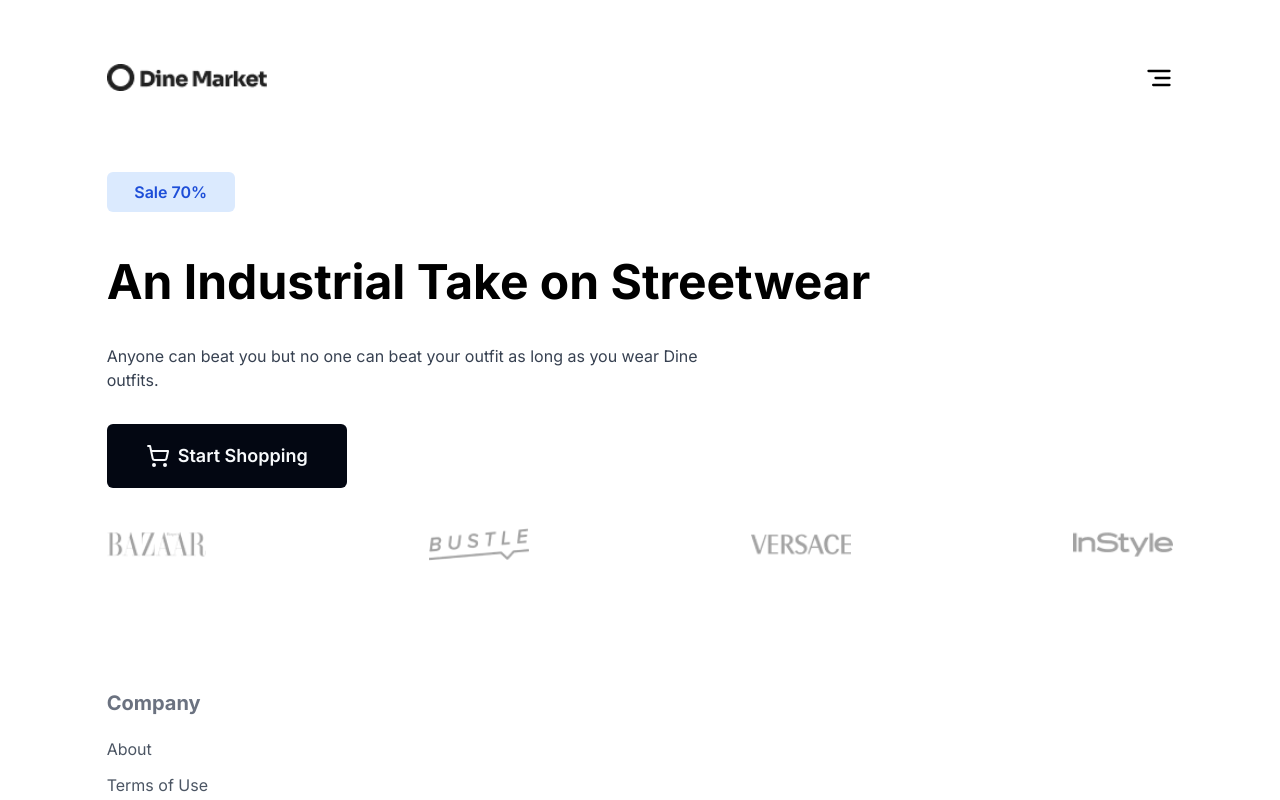
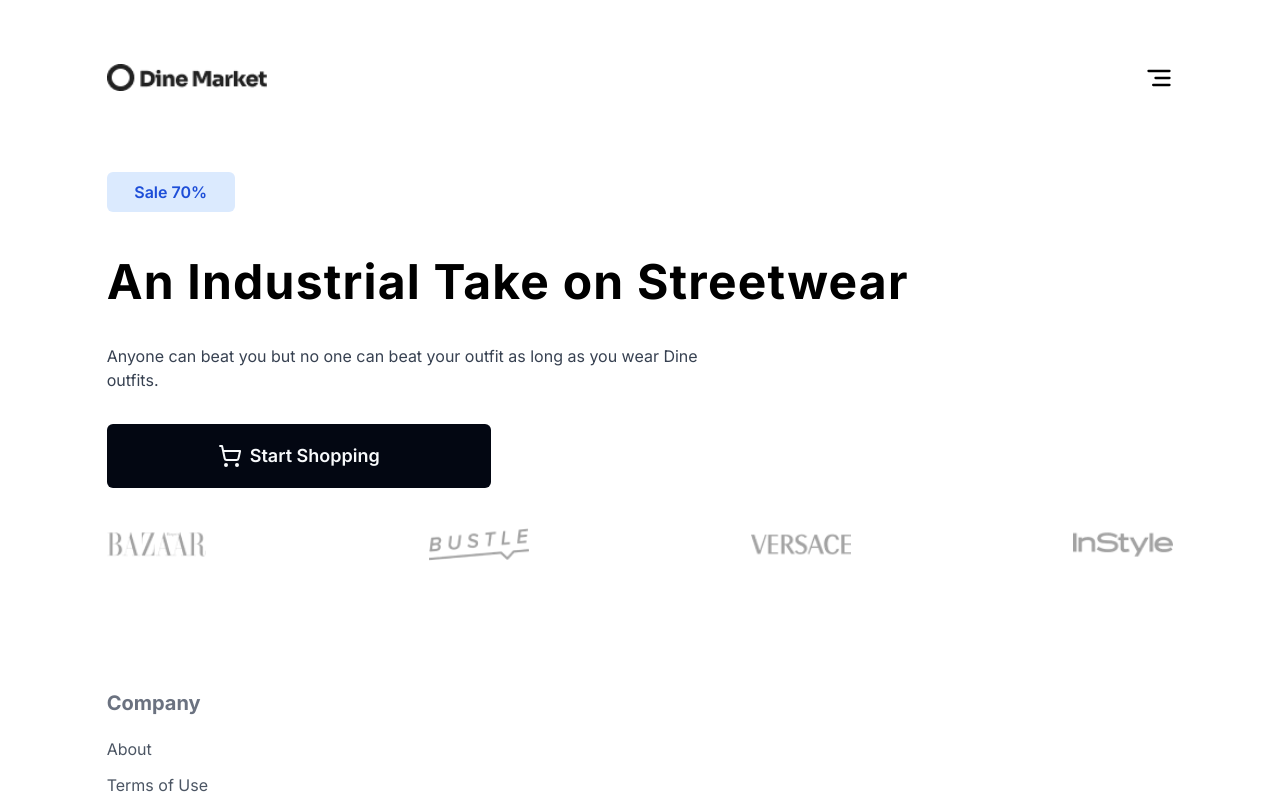
Before and after one commit to Ameer-Hamza-Khetran/NextJS_ecommerce, a Next.js app: page / in a window 1280 px wide. Shown: the top 800 px of the page. Built offline with nearby package versions, Linux system fonts and the light colour scheme.

Commit message:
Hero Section: update     - imported image into app     - defined image component

```diff
--- a/app/components/views/heroSection.tsx
+++ b/app/components/views/heroSection.tsx
@@ -17,7 +17,7 @@ function Sale() {
 function HeadingMain() {
     return(
         <div className="mt-10 sm:w-11/12 md:w-10/12">
-            <h1 className="font-bold text-black text-5xl leading-tight">
+            <h1 className="font-bold text-black text-5xl leading-tight tracking-wide">
                 An Industrial Take on Streetwear
             </h1>
         </div>
@@ -37,12 +37,16 @@ function Para() {
 function CartShopping() {
     return(
         <div className="mt-8">
-            <Button className="bg-gray-950 bg-blend-lighten">
+            <Button className="bg-gray-950 bg-blend-lighten sm:w-64 md:w-96">
                 <ShoppingCart size={24}/>
                 <p className="font-semibold ml-2 text-lg">Start Shopping</p>
             </Button>
         </div>
     );
+}
+
+function HeroMainImg() {
+
 }
 
 function HeroBrandImages() {
```
Also changed, not shown: images/heroMain.webp (added).
